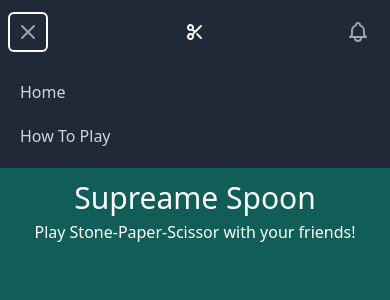
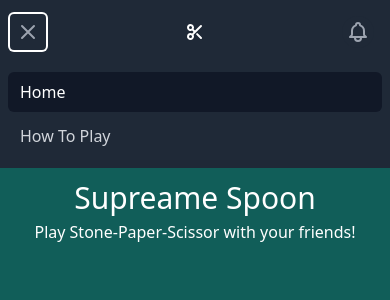
Before and after one commit to 0xAnannya/supreme-spoon, a React (Vite) app: page / in a window 390 px wide. Both pictures are taken after a click on the button "Open main menu". Shown: the top 300 px of the page. Built offline with nearby package versions, Linux system fonts and the light colour scheme.

Commit message:
fix typescript errors

```diff
--- a/src/components/Navbar/index.tsx
+++ b/src/components/Navbar/index.tsx
@@ -86,12 +86,12 @@ export default function Navbar({ title }: NavbarProps) {
                   as="a"
                   href={item.to}
                   className={classNames(
-                    item.current
+                    item.to === pathname
                       ? "bg-gray-900 text-white"
                       : "text-gray-300 hover:bg-gray-700 hover:text-white",
                     "block px-3 py-2 rounded-md text-base font-medium"
                   )}
-                  aria-current={item.current ? "page" : undefined}
+                  aria-current={item.to === pathname ? "page" : undefined}
                 >
                   {item.label}
                 </Disclosure.Button>
```
